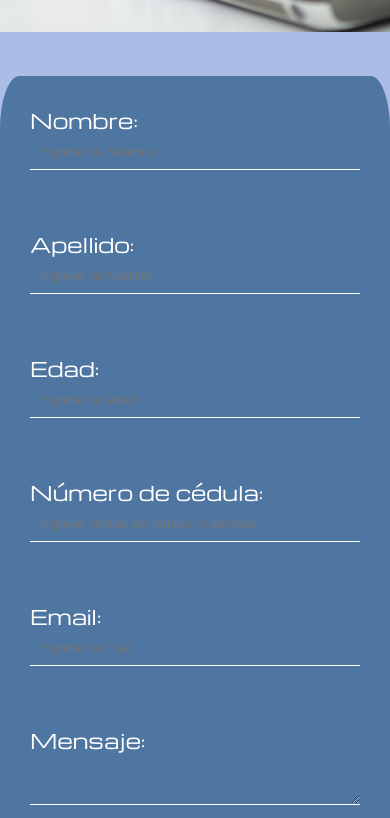
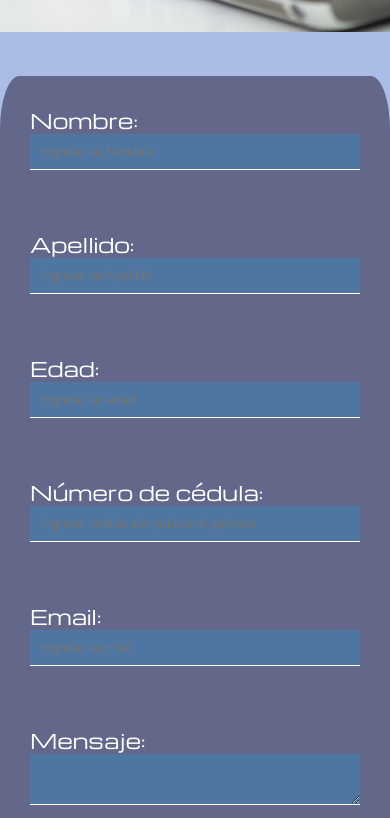
Before and after one commit to PereiraAmparo/39295-segunda-pre-entrega-Pereira-Amparo, a plain HTML site: page paginas/contactos.html in a window 390 px wide. Shown: the part 755-1573 px from the top of the page. Drawn offline with nearby package versions, Linux system fonts and the light colour scheme.

Commit message:
arregle css que daba error

```diff
--- a/css/style.css
+++ b/css/style.css
@@ -97,10 +97,10 @@ h3{
 
 }
 
-.inicio .publicidad1 .contenido h2{
+/*.inicio .publicidad1 .contenido h2{
 
 
-}
+}*/
 /*FOOTER*/
 .footer{
     display: flex;
@@ -245,9 +245,9 @@ h3{
     }
 }
 @media(max-width:480px){
-    .formulario, {
+    .formulario{
         width: auto;
-        margin: 40px 0px;
+        margin: backdrop 40px 0px;
         border-radius: none;
         justify-content: auto;
         background-color: rgb(99, 103, 138);
```
